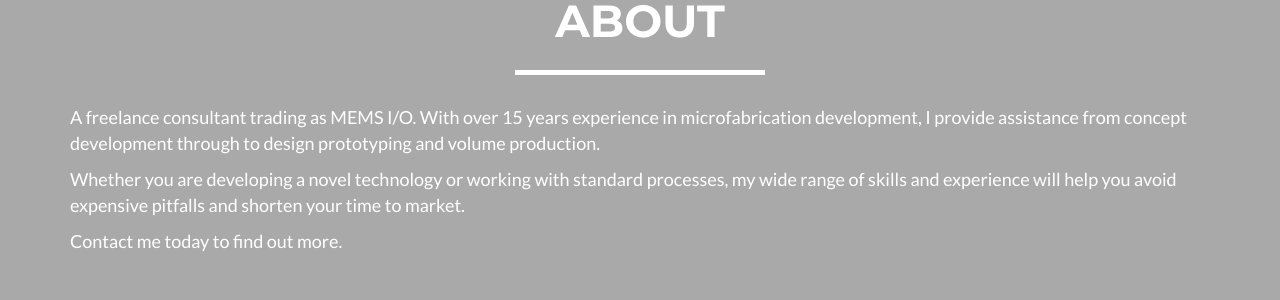
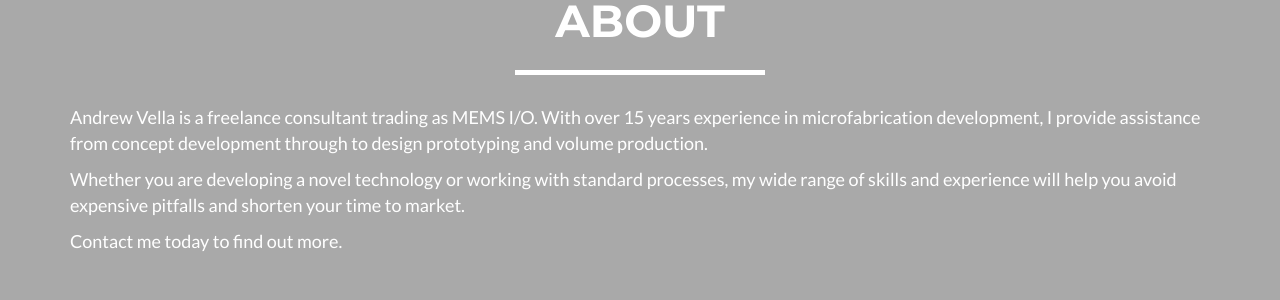
Before and after one commit to memsio/memsio.github.io, a Jekyll site: the page built from index.html, in a window 1280 px wide and 900 px high, scrolled down 1671 px. Shown: the part 154-454 px from the top of the window. Built offline with Jekyll 4.4.1, drawn with Linux system fonts in a browser that asks for light colours.

Commit message:
adding name to website

```diff
--- a/_includes/about.html
+++ b/_includes/about.html
@@ -8,7 +8,7 @@
                 </div>
             </div>
             <div>
-                <p>A freelance consultant trading as MEMS I/O. With over 15 years experience in microfabrication development, I provide assistance from concept development through to design prototyping and volume production.</p>
+                <p>Andrew Vella is a freelance consultant trading as MEMS I/O. With over 15 years experience in microfabrication development, I provide assistance from concept development through to design prototyping and volume production.</p>
 
                 <p>Whether you are developing a novel technology or working with standard processes, my wide range of skills and experience will help you avoid expensive pitfalls and shorten your time to market.</p>
 
```
